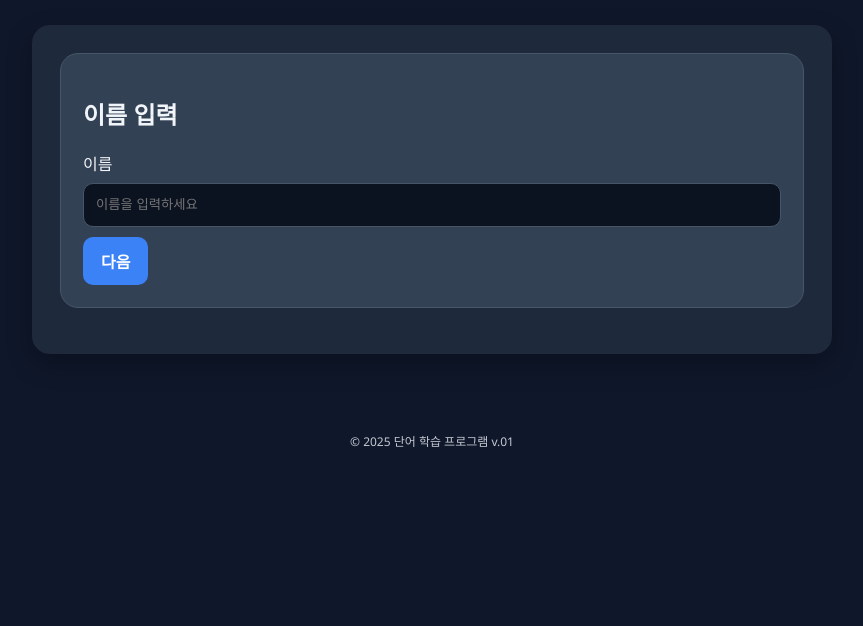
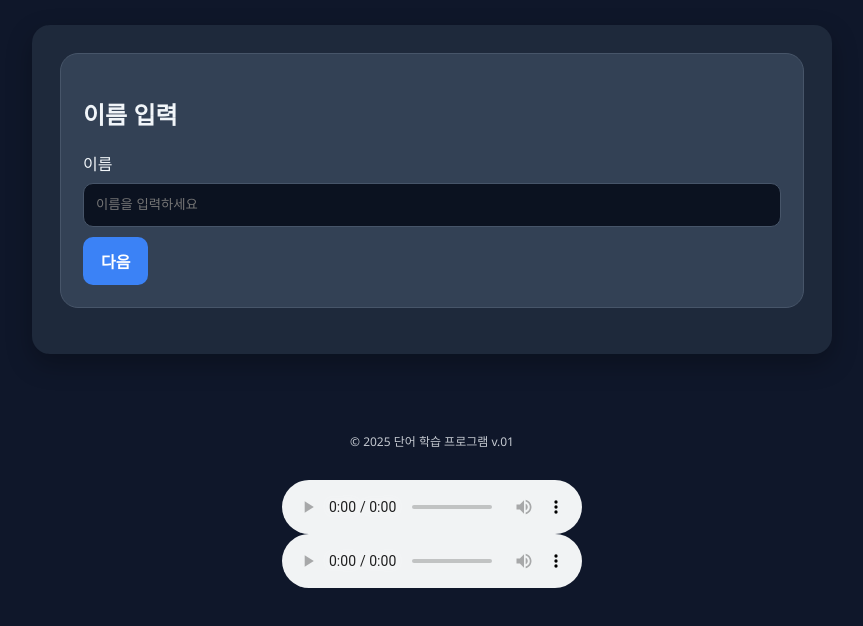
Before and after one commit to Leeseokjoong/SubarinVoca, a plain HTML site: page index.html in a window 1280 px wide. Shown: the part 136-762 px from the top of the page, without its empty margins (208-1071 px from the left). Drawn offline with Linux system fonts and the light colour scheme.

Commit message:
Update index.html

```diff
--- a/index.html
+++ b/index.html
@@ -99,5 +99,8 @@
 
   <script src="./sounds.js"></script>
   <script src="./app.js"></script>
+  <audio controls src="./sounds/correct.mp3"></audio>
+<audio controls src="./sounds/wrong.mp3"></audio>
+
 </body>
 </html>
```
